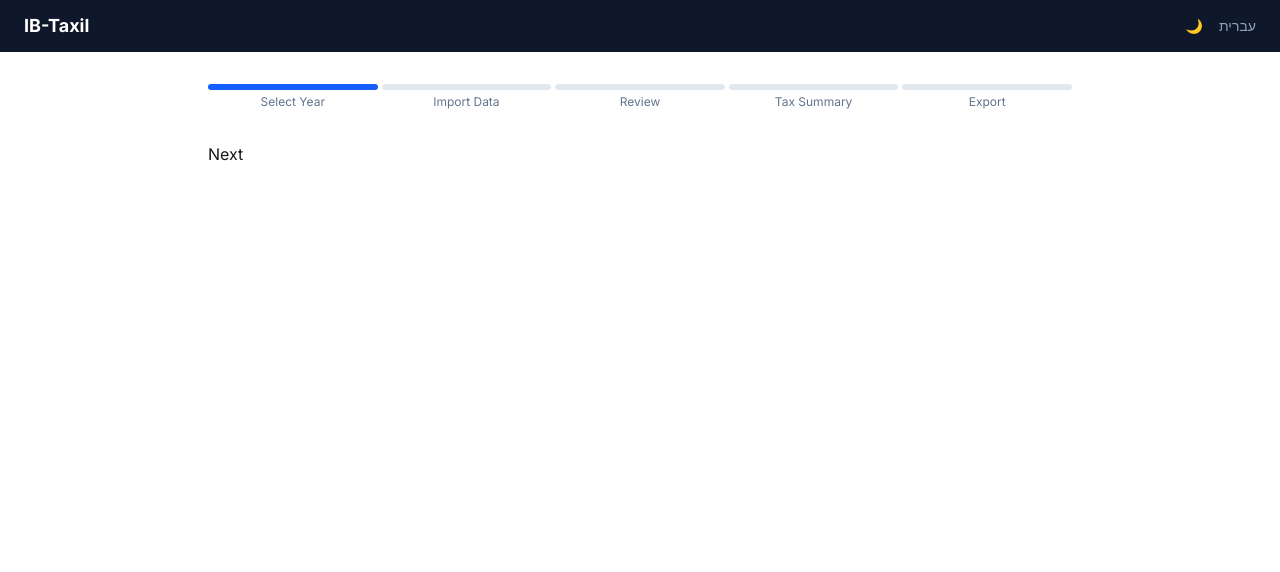
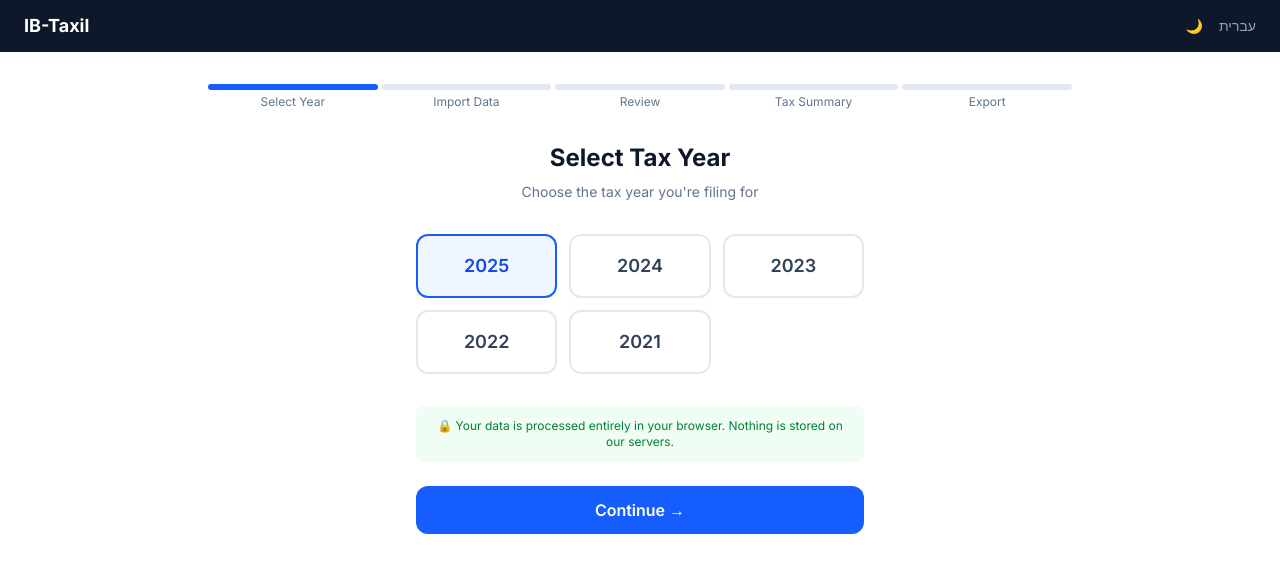
Before and after one commit to shakedmanes/ib-taxil, a Next.js app: page /en in a window 1280 px wide. Shown: the top 572 px of the page. Built offline with nearby package versions, Linux system fonts and the light colour scheme.

Commit message:
feat: implement Step 1 - tax year selection

```diff
--- a/components/wizard/Step1TaxYear.tsx
+++ b/components/wizard/Step1TaxYear.tsx
@@ -1,13 +1,53 @@
-export function Step1TaxYear({
-  onNext,
-}: {
+'use client'
+
+import { useTranslations } from 'next-intl'
+
+interface Props {
   taxYear: number
-  onTaxYearChange: (y: number) => void
+  onTaxYearChange: (year: number) => void
   onNext: () => void
-}) {
+}
+
+export function Step1TaxYear({ taxYear, onTaxYearChange, onNext }: Props) {
+  const t = useTranslations('step1')
+  const currentYear = new Date().getFullYear()
+  const years = Array.from({ length: 5 }, (_, i) => currentYear - 1 - i)
+
   return (
-    <div>
-      <button onClick={onNext}>Next</button>
+    <div className="max-w-md mx-auto text-center">
+      <h1 className="text-2xl font-bold text-slate-900 dark:text-white mb-2">
+        {t('title')}
+      </h1>
+      <p className="text-slate-500 dark:text-slate-400 mb-8 text-sm">
+        {t('subtitle')}
+      </p>
+
+      <div className="grid grid-cols-3 gap-3 mb-8">
+        {years.map(year => (
+          <button
+            key={year}
+            onClick={() => onTaxYearChange(year)}
+            className={`py-4 rounded-xl text-lg font-semibold border-2 transition-all ${
+              year === taxYear
+                ? 'border-blue-600 bg-blue-50 dark:bg-blue-950 text-blue-700 dark:text-blue-300'
+                : 'border-slate-200 dark:border-slate-700 text-slate-700 dark:text-slate-300 hover:border-blue-300'
+            }`}
+          >
+            {year}
+          </button>
+        ))}
+      </div>
+
+      <div className="mb-6 p-3 bg-green-50 dark:bg-green-950 rounded-lg text-xs text-green-700 dark:text-green-300">
+        🔒 {t('privacyNote')}
+      </div>
+
+      <button
+        onClick={onNext}
+        className="w-full bg-blue-600 hover:bg-blue-700 text-white font-semibold py-3 rounded-xl transition-colors"
+      >
+        {t('next')} →
+      </button>
     </div>
   )
 }
--- a/messages/en.json
+++ b/messages/en.json
@@ -8,5 +8,11 @@
     "step4": "Tax Summary",
     "step5": "Export",
     "back": "Back"
+  },
+  "step1": {
+    "title": "Select Tax Year",
+    "subtitle": "Choose the tax year you're filing for",
+    "privacyNote": "Your data is processed entirely in your browser. Nothing is stored on our servers.",
+    "next": "Continue"
   }
 }
--- a/messages/he.json
+++ b/messages/he.json
@@ -8,5 +8,11 @@
     "step4": "סיכום מס",
     "step5": "ייצוא",
     "back": "חזרה"
+  },
+  "step1": {
+    "title": "בחר שנת מס",
+    "subtitle": "בחר את שנת המס שאתה מגיש עבורה",
+    "privacyNote": "הנתונים שלך מעובדים לחלוטין בדפדפן שלך. אנחנו לא שומרים דבר בשרתים שלנו.",
+    "next": "המשך"
   }
 }
```
Also changed, not shown: 1 other file (tests, documents, lock files or other folders).
